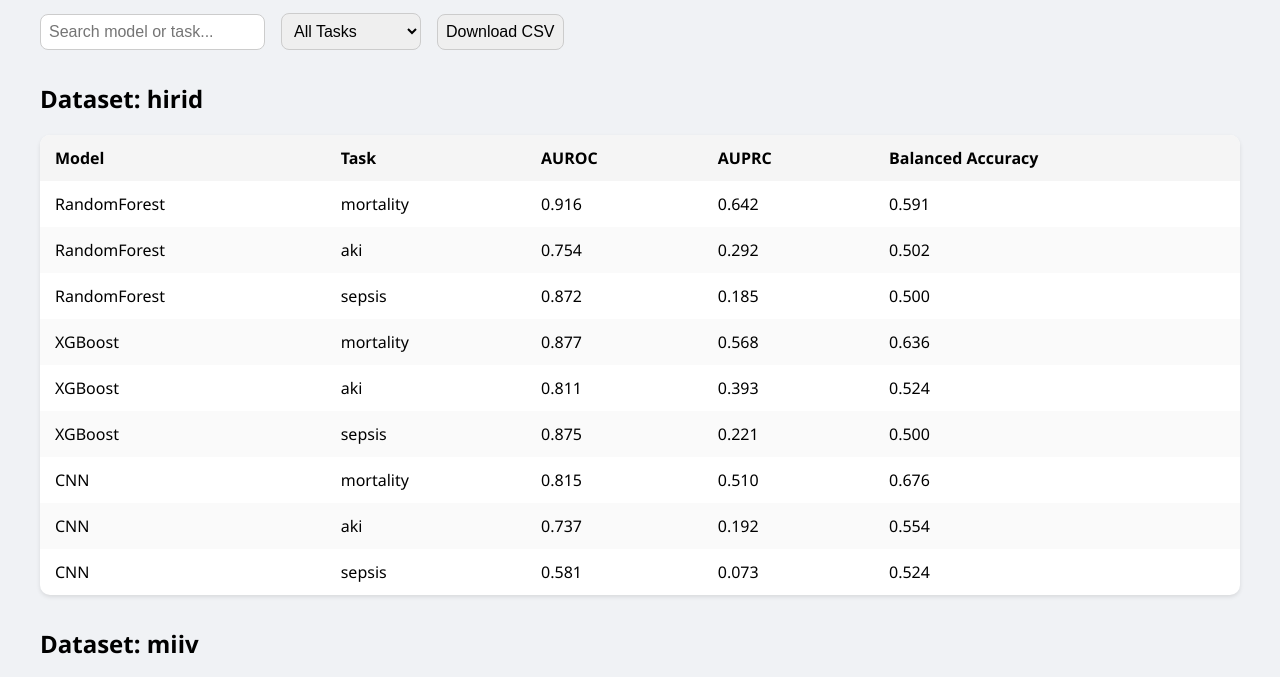
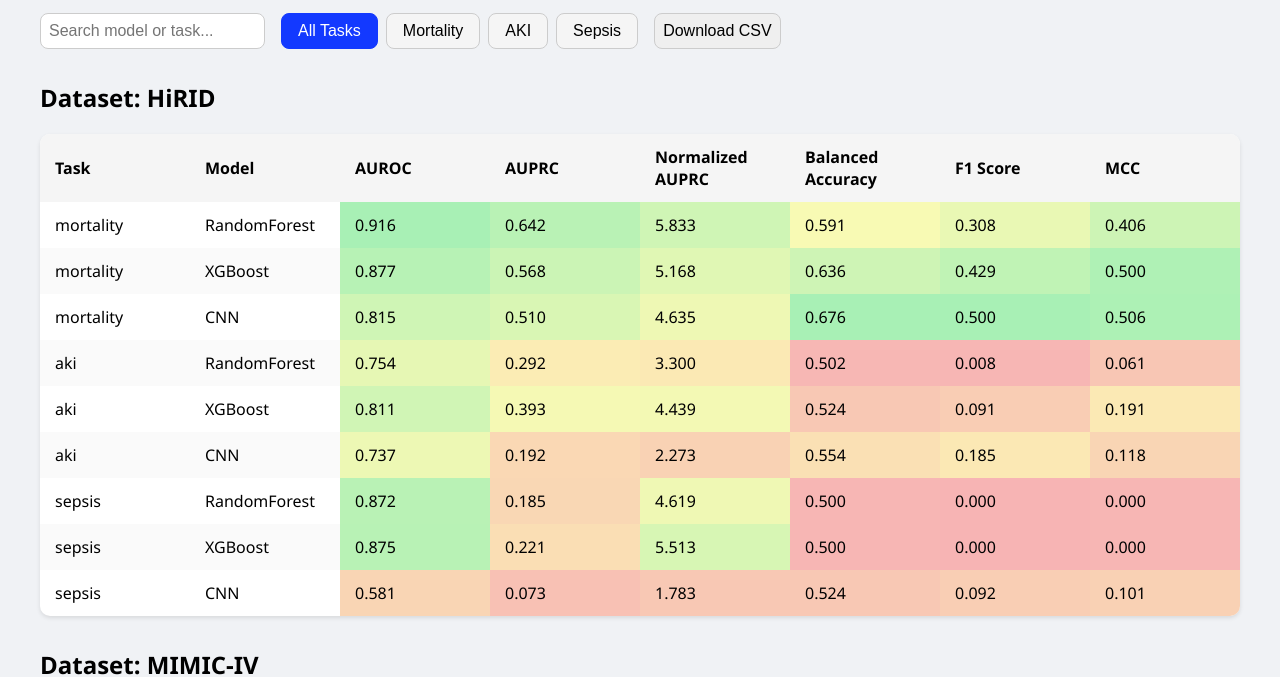
Before and after one commit to j4nberner/pulse, a plain HTML site: page docs/index.html in a window 1280 px wide. Shown: the part 145-822 px from the top of the page. Drawn offline with nearby package versions, Linux system fonts and the light colour scheme.

Commit message:
add tabs, background color, favicon to leaderboard

```diff
--- a/docs/index.html
+++ b/docs/index.html
@@ -5,7 +5,14 @@
   <meta charset="UTF-8" />
   <title>PULSE Benchmark Leaderboard</title>
   <script src="https://cdn.jsdelivr.net/npm/chart.js"></script>
+  <link rel="icon" href="favicon.ico" type="image/x-icon" />
   <style>
+    :root {
+      --color-low: rgb(247, 180, 180);
+      --color-mid: rgb(252, 250, 180);
+      --color-high: rgb(168, 240, 181);
+    }
+
     body {
       font-family: "Segoe UI", sans-serif;
       padding: 2em;
@@ -39,6 +46,32 @@
       min-width: 140px;
     }
 
+    .tabs {
+      display: flex;
+      gap: 8px;
+      margin: 0;
+    }
+
+    .tab-btn {
+      padding: 8px 16px;
+      border: 1px solid #ccc;
+      border-radius: 8px;
+      background-color: #f5f5f5;
+      cursor: pointer;
+      font-size: 1em;
+      transition: all 0.2s ease;
+    }
+
+    .tab-btn.active {
+      background-color: #1339FF;
+      color: white;
+      border-color: #1339FF;
+    }
+
+    .tab-btn:hover:not(.active) {
+      background-color: #e6e6e6;
+    }
+
     /* widen All Tasks button */
     table {
       width: 100%;
@@ -48,6 +81,8 @@
       box-shadow: 0 2px 4px rgba(0, 0, 0, 0.1);
       border-radius: 10px;
       overflow: hidden;
+      table-layout: fixed;
+      word-wrap: break-word;
     }
 
     th,
@@ -99,12 +134,12 @@
 
   <div class="controls">
     <input type="text" id="search" placeholder="Search model or task..." />
-    <select id="taskFilter">
-      <option value="">All Tasks</option>
-      <option value="AKI">AKI</option>
-      <option value="Sepsis">Sepsis</option>
-      <option value="Mortality">Mortality</option>
-    </select>
+    <div class="tabs">
+      <button class="tab-btn active" data-task="">All Tasks</button>
+      <button class="tab-btn" data-task="mortality">Mortality</button>
+      <button class="tab-btn" data-task="aki">AKI</button>
+      <button class="tab-btn" data-task="sepsis">Sepsis</button>
+    </div>
     <button onclick="downloadCSV()">Download CSV</button>
   </div>
 
@@ -123,6 +158,7 @@
   <script>
     let allData = [];
     let currentSort = { key: "", asc: true };
+    let currentTask = ""; // Track the current task
 
     fetch("results.json")
       .then((response) => response.json())
@@ -139,22 +175,44 @@
 
       const filtered = getFilteredSortedData();
 
+      // Dataset name mapping
+      const datasetDisplayNames = {
+        "hirid": "HiRID",
+        "miiv": "MIMIC-IV",
+        "eicu": "eICU"
+      };
+
+      // Calculate min and max for each metric
+      const metrics = ["auroc", "auprc", "normalized_auprc", "balanced_accuracy", "f1_score", "mcc"];
+      const metricRanges = {};
+      metrics.forEach(metric => {
+        const values = filtered.map(e => e.metrics_summary.overall[metric]).filter(v => v !== undefined);
+        metricRanges[metric] = {
+          min: Math.min(...values),
+          max: Math.max(...values)
+        };
+      });
+
       datasets.forEach((dataset) => {
         const section = document.createElement("div");
         section.className = "dataset-section";
         const title = document.createElement("h2");
-        title.textContent = `Dataset: ${dataset}`;
+        // Use the display name from our mapping, or the original if not found
+        title.textContent = `Dataset: ${datasetDisplayNames[dataset] || dataset}`;
         section.appendChild(title);
 
         const table = document.createElement("table");
         table.innerHTML = `
           <thead>
             <tr>
+              <th>Task</th>
               <th>Model</th>
-              <th>Task</th>
               <th>AUROC</th>
               <th>AUPRC</th>
+              <th>Normalized AUPRC</th>
               <th>Balanced Accuracy</th>
+              <th>F1 Score</th>
+              <th>MCC</th>
             </tr>
           </thead>
           <tbody>
@@ -162,12 +220,46 @@
             .filter((e) => e.dataset === dataset)
             .map((entry) => {
               const m = entry.metrics_summary.overall;
+
+              // Function to calculate color based on value (dynamic range per column)
+              const getColor = (value, metric) => {
+                const { min, max } = metricRanges[metric];
+                const lowColor = getComputedStyle(document.documentElement).getPropertyValue('--color-low').trim();
+                const midColor = getComputedStyle(document.documentElement).getPropertyValue('--color-mid').trim();
+                const highColor = getComputedStyle(document.documentElement).getPropertyValue('--color-high').trim();
+
+                const parseColor = (color) => {
+                  const rgb = color.match(/\d+/g);
+                  return rgb ? rgb.map(Number) : [0, 0, 0];
+                };
+
+                const interpolateColor = (color1, color2, factor) => {
+                  const c1 = parseColor(color1);
+                  const c2 = parseColor(color2);
+                  const result = c1.map((c, i) => Math.round(c + factor * (c2[i] - c)));
+                  return `rgb(${result.join(",")})`;
+                };
+
+                if (value <= min) return lowColor;
+                if (value >= max) return highColor;
+
+                const mid = (min + max) / 2;
+                if (value < mid) {
+                  return interpolateColor(lowColor, midColor, (value - min) / (mid - min));
+                } else {
+                  return interpolateColor(midColor, highColor, (value - mid) / (max - mid));
+                }
+              };
+
               return `<tr>
+                <td>${entry.task_id}</td>
                 <td>${entry.model_id}</td>
-                <td>${entry.task_id}</td>
-                <td>${m.auroc?.toFixed(3)}</td>
-                <td>${m.auprc?.toFixed(3)}</td>
-                <td>${m.balanced_accuracy?.toFixed(3)}</td>
+                <td style="background-color: ${getColor(m.auroc, 'auroc')}">${m.auroc?.toFixed(3)}</td>
+                <td style="background-color: ${getColor(m.auprc, 'auprc')}">${m.auprc?.toFixed(3)}</td>
+                <td style="background-color: ${getColor(m.normalized_auprc, 'normalized_auprc')}">${m.normalized_auprc?.toFixed(3)}</td>
+                <td style="background-color: ${getColor(m.balanced_accuracy, 'balanced_accuracy')}">${m.balanced_accuracy?.toFixed(3)}</td>
+                <td style="background-color: ${getColor(m.f1_score, 'f1_score')}">${m.f1_score?.toFixed(3)}</td>
+                <td style="background-color: ${getColor(m.mcc, 'mcc')}">${m.mcc?.toFixed(3)}</td>
               </tr>`;
             })
             .join("")}
@@ -182,16 +274,21 @@
 
     function getFilteredSortedData() {
       const search = document.getElementById("search").value.toLowerCase();
-      const task = document.getElementById("taskFilter").value.toLowerCase();
       let filtered = allData.filter(
         (entry) =>
-          (!task || entry.task_id.toLowerCase() === task) &&
+          (!currentTask || entry.task_id.toLowerCase() === currentTask) &&
           (entry.model_id.toLowerCase().includes(search) ||
             entry.task_id.toLowerCase().includes(search))
       );
 
       if (currentSort.key) {
         filtered.sort((a, b) => {
+          // Primary sorting by task_id
+          const taskOrder = { mortality: 0, aki: 1, sepsis: 2 };
+          const taskComparison = taskOrder[a.task_id] - taskOrder[b.task_id];
+          if (taskComparison !== 0) return taskComparison;
+
+          // Secondary sorting by the currentSort key
           let valA = a[currentSort.key];
           let valB = b[currentSort.key];
           if (
@@ -200,20 +297,36 @@
             valA = a.metrics_summary.overall[currentSort.key];
             valB = b.metrics_summary.overall[currentSort.key];
           }
-          if (typeof valA === "string")
-            return currentSort.asc
+          return typeof valA === "string"
+            ? currentSort.asc
               ? valA.localeCompare(valB)
-              : valB.localeCompare(valA);
-          return currentSort.asc ? valA - valB : valB - valA;
+              : valB.localeCompare(valA)
+            : currentSort.asc
+              ? valA - valB
+              : valB - valA;
         });
+      } else {
+        // Default sorting by task_id
+        const taskOrder = { mortality: 0, aki: 1, sepsis: 2 };
+        filtered.sort((a, b) => taskOrder[a.task_id] - taskOrder[b.task_id]);
       }
       return filtered;
     }
 
     document.getElementById("search").addEventListener("input", updatePage);
-    document
-      .getElementById("taskFilter")
-      .addEventListener("change", updatePage);
+
+    // Handle tab clicks
+    document.querySelectorAll('.tab-btn').forEach(btn => {
+      btn.addEventListener('click', function () {
+        // Remove active class from all tabs
+        document.querySelectorAll('.tab-btn').forEach(b => b.classList.remove('active'));
+        // Add active class to clicked tab
+        this.classList.add('active');
+        // Update current task
+        currentTask = this.getAttribute('data-task').toLowerCase();
+        updatePage();
+      });
+    });
 
     function downloadCSV() {
       const data = getFilteredSortedData();
@@ -223,15 +336,21 @@
         "Dataset",
         "AUROC",
         "AUPRC",
+        "Normalized AUPRC",
         "Balanced Accuracy",
+        "F1 Score",
+        "MCC",
       ];
       const rows = data.map((e) => [
+        e.task_id,
         e.model_id,
-        e.task_id,
         e.dataset,
         e.metrics_summary.overall.auroc,
         e.metrics_summary.overall.auprc,
+        e.metrics_summary.overall.normalized_auprc,
         e.metrics_summary.overall.balanced_accuracy,
+        e.metrics_summary.overall.f1_score,
+        e.metrics_summary.overall.mcc,
       ]);
       const csv = [header, ...rows].map((e) => e.join(",")).join("\n");
       const blob = new Blob([csv], { type: "text/csv" });
```
Also changed, not shown: docs/favicon.ico (added).
